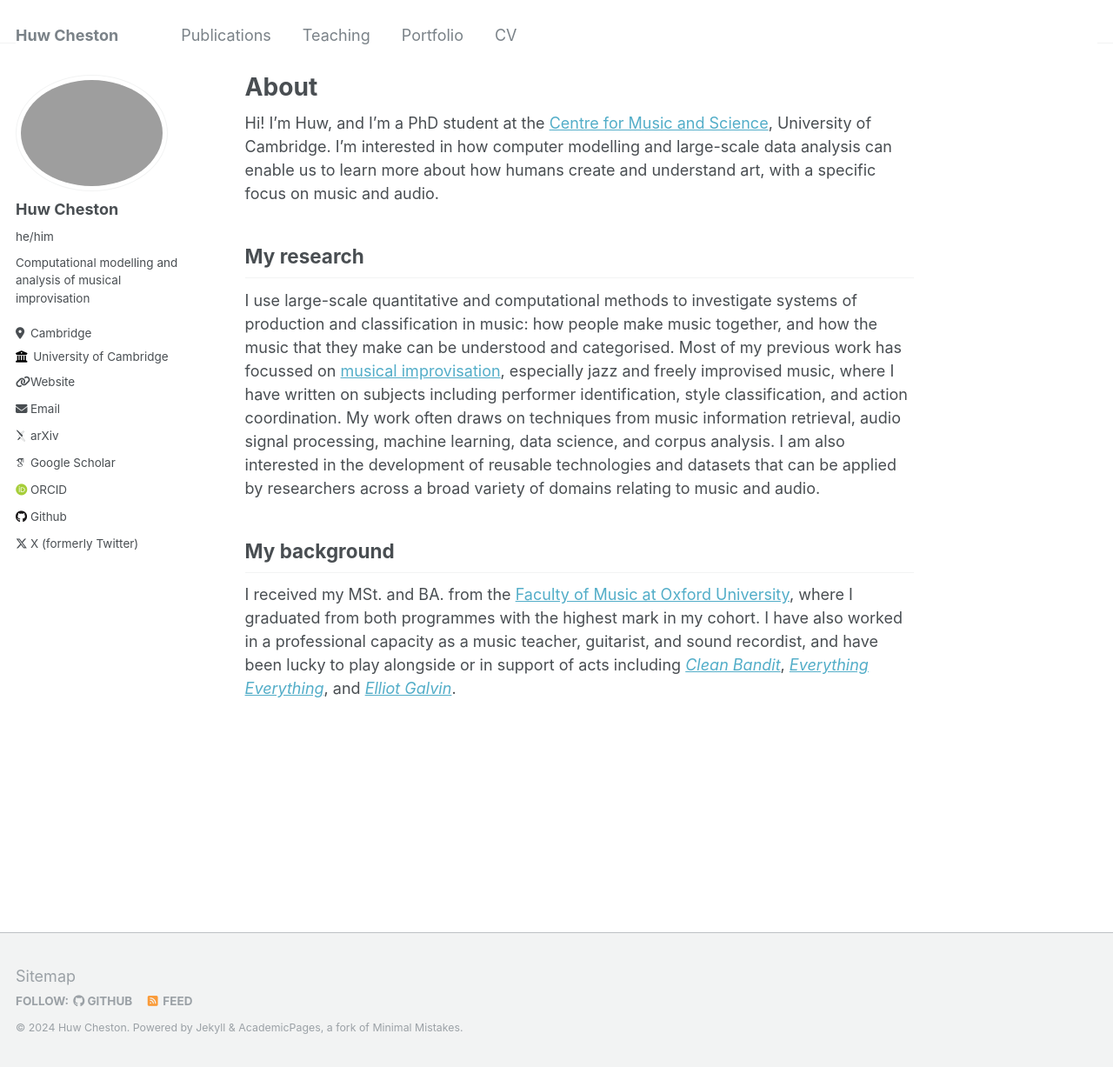
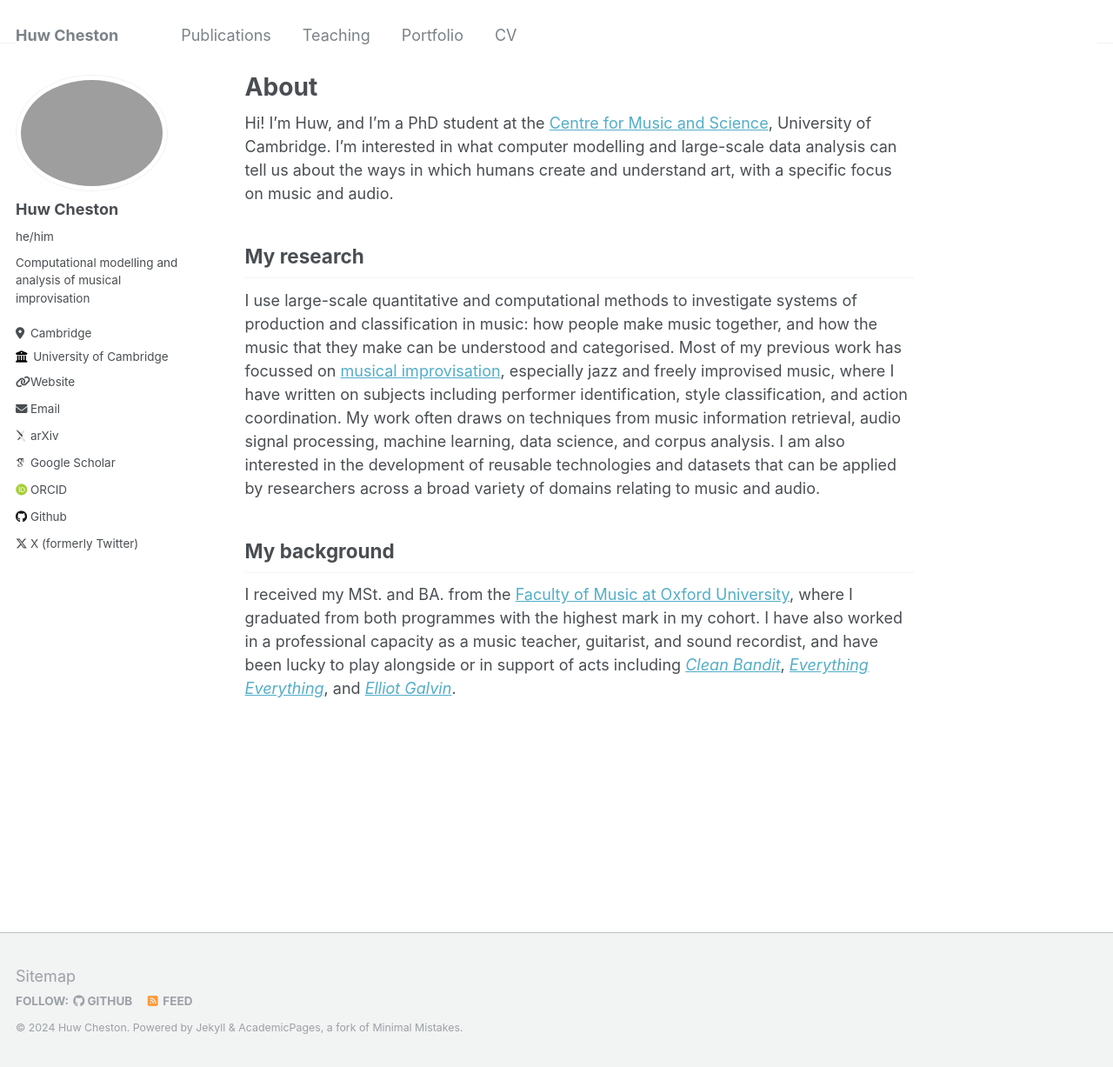
Before and after one commit to HuwCheston/huwcheston.github.io, a Jekyll site: the page built from _pages/about.md, in a window 1280 px wide and 1227 px high. Shown: the whole window at 87% size. Built offline with Jekyll 4.4.1, drawn with Linux system fonts in a browser that asks for light colours; some web fonts are replaced.

Commit message:
Updated publications to reflect preprint status

```diff
--- a/_includes/archive-single.html
+++ b/_includes/archive-single.html
@@ -42,6 +42,8 @@
           <p> {{ post.type }}, <i>{{ post.venue }}</i>, {{ post.date | default: "1900-01-01" | date: "%Y" }} </p>
         {% elsif post.collection == 'publications' %}
           <p>Published in <i>{{ post.venue }}</i>, {{ post.date | default: "1900-01-01" | date: "%Y" }} </p>
+        {% elsif post.collection == 'preprints' %}
+          <p>Published in <i>{{ post.venue }}</i>, {{ post.date | default: "1900-01-01" | date: "%Y" }} </p>
         {% elsif post.date %}
          <p class="page__date"><strong><i class="fa fa-fw fa-calendar" aria-hidden="true"></i> {{ site.data.ui-text[site.locale].date_label | default: "Published:" }}</strong> <time datetime="{{ post.date | default: "1900-01-01" | date_to_xmlschema }}">{{ post.date | default: "1900-01-01" | date: "%B %d, %Y" }}</time></p>
         {% endif %}
--- a/_pages/about.md
+++ b/_pages/about.md
@@ -7,7 +7,7 @@ redirect_from:
   - /about.html
 ---
 
-Hi! I'm Huw, and I'm a PhD student at the [Centre for Music and Science](https://cms.mus.cam.ac.uk/), University of Cambridge. I'm interested in how computer modelling and large-scale data analysis can enable us to learn more about how humans create and understand art, with a specific focus on music and audio.
+Hi! I'm Huw, and I'm a PhD student at the [Centre for Music and Science](https://cms.mus.cam.ac.uk/), University of Cambridge. I'm interested in what computer modelling and large-scale data analysis can tell us about the ways in which humans create and understand art, with a specific focus on music and audio.
 
 ## My research
 
```
Also changed, not shown: _publications/2024-01-31-cambridge-jazz-trio-database-paper.md (+1 -1 lines), _publications/2024-01-31-rhythmic-prediction-paper.md (+1 -1 lines).
